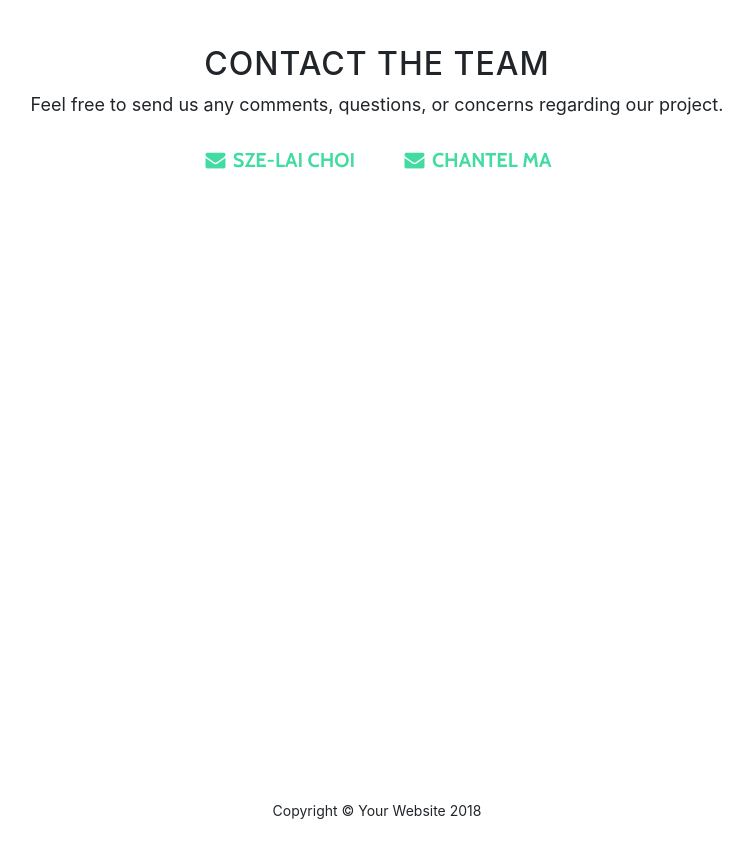
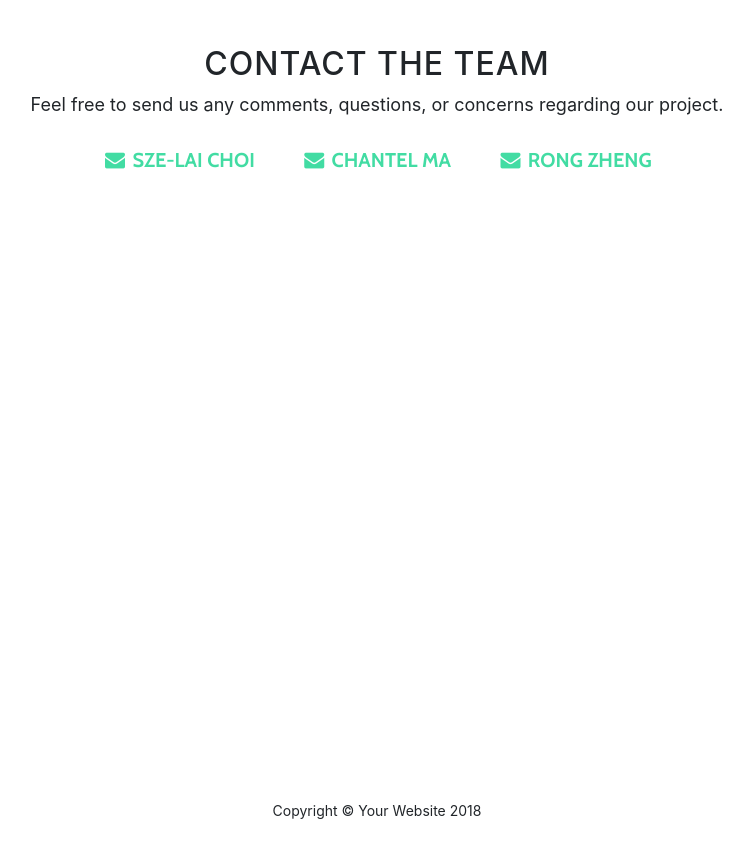
Before and after one commit to cen4010-s2018-g06/Group-6, a website with bundled scripts: page index.html in a window 1280 px wide. Shown: the part 2120-2978 px from the top of the page, without its empty margins (263-1016 px from the left). Built offline with nearby package versions, Linux system fonts and the light colour scheme.

Commit message:
Added E-mail
Rong's email was added to contact

```diff
--- a/index.html
+++ b/index.html
@@ -113,6 +113,12 @@
                   <span class="network-name">Chantel Ma</span>
                 </a>
               </li>
+              <li class="list-inline-item">
+                <a href="mailto:rzheng@fau.edu" class="btn btn-default btn-lg">
+                  <i class="fa fa-envelope fa-fw"></i>
+                  <span class="network-name">Rong Zheng</span>
+                </a>
+              </li>
             </ul>
           </div>
         </div>
```
